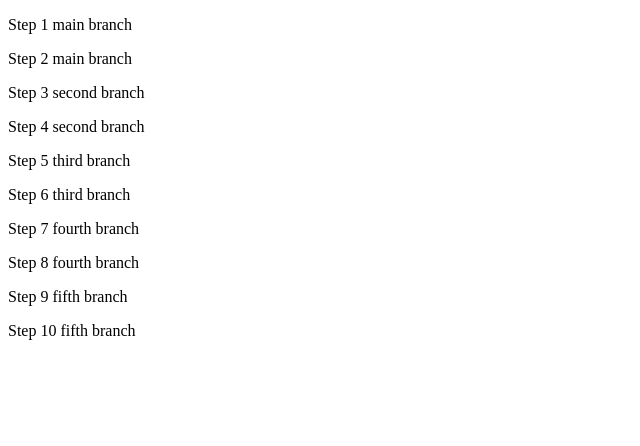
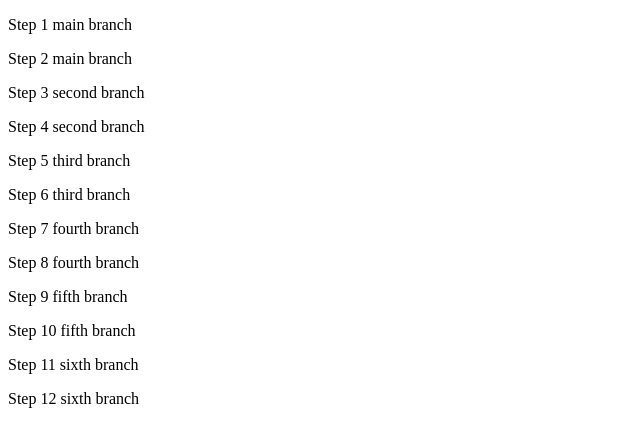
Before and after one commit to Boiann/branching-merging-squashing, a plain HTML site: page index.html in a window 1280 px wide. Shown: the whole page, without its empty margins (0-640 px from the left). Drawn offline with Linux system fonts and the light colour scheme.

Commit message:
Branch six TITLE
* Branch 6 step 11

* Branch 6 step 12

```diff
--- a/index.html
+++ b/index.html
@@ -18,5 +18,8 @@
     <p>Step 9 fifth branch</p>
     <p>Step 10 fifth branch</p>
 
+    <p>Step 11 sixth branch</p>
+    <p>Step 12 sixth branch</p>
+
 </body>
 </html>
```
